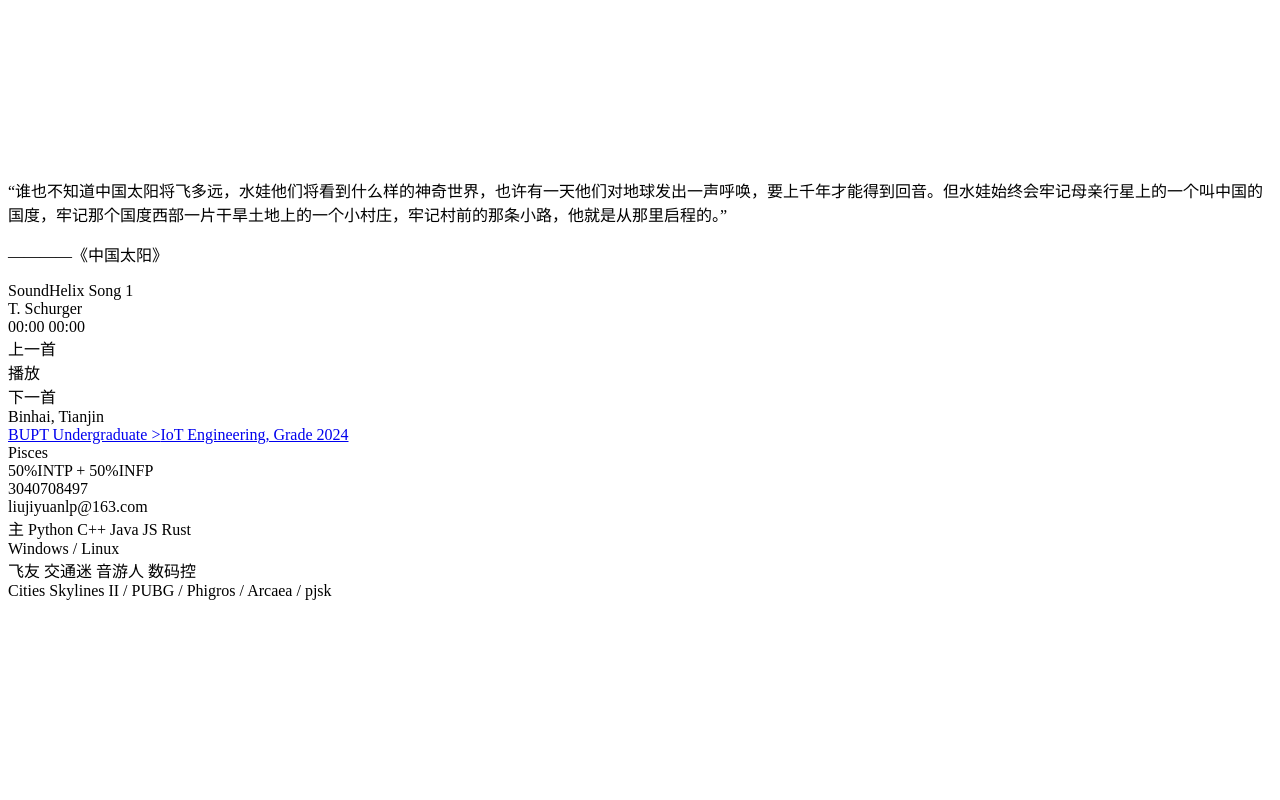
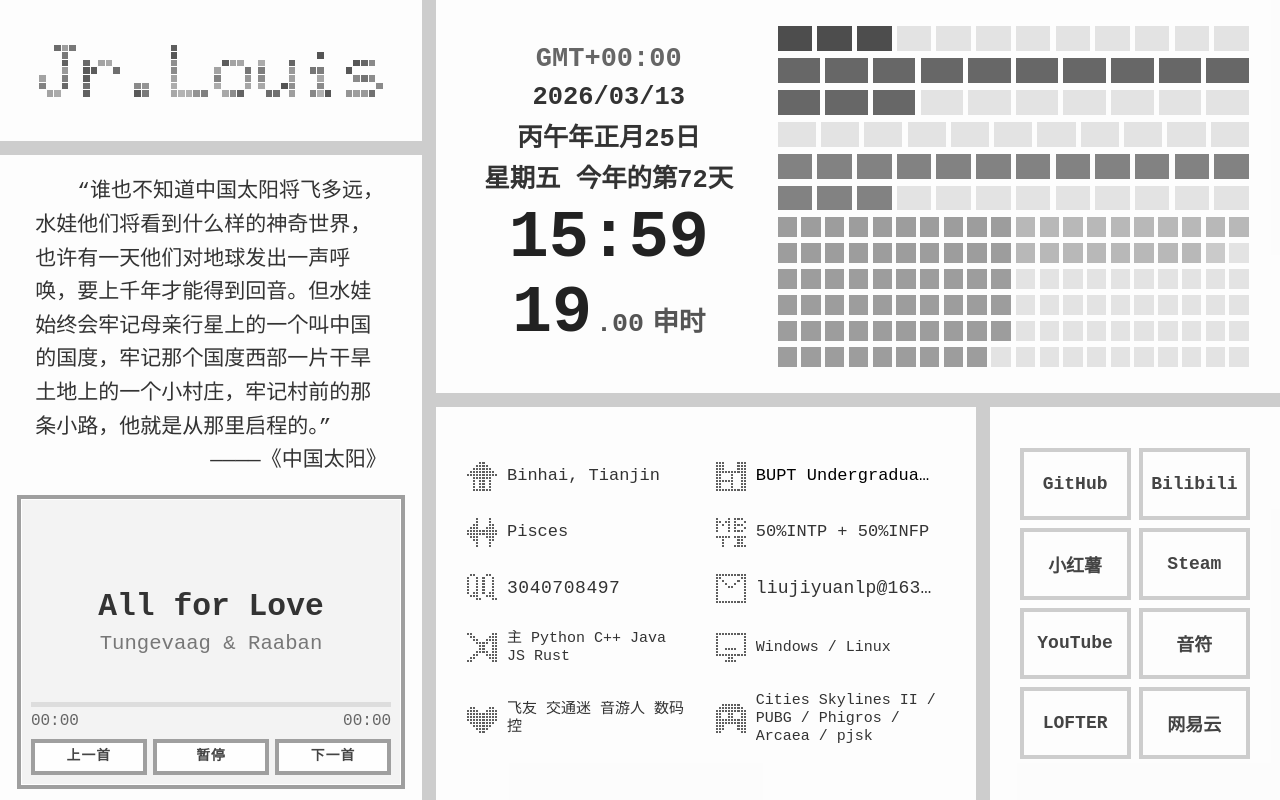
Before and after one commit to nyanpasu-louis/nympasu-louis.github.io, a plain HTML site: page index.html in a window 1280 px wide. Drawn offline with Linux system fonts and the light colour scheme; animation ran at ten frames a second; a web font is replaced by a local one.

Commit message:
Add stylesheet link and main.js script to index.html
Added a link to the stylesheet and included a script for main.js.

```diff
--- a/index.html
+++ b/index.html
@@ -1,9 +1,12 @@
 <html>
 <head>
+
+
     <meta charset="UTF-8">
     <meta name="viewport" content="width=device-width, initial-scale=1.0">
     <title>Jr.Louis的主页</title>
     <meta name="slug" content="index">
+     <link rel="stylesheet" href="style.css">
 </head>
 <body>
     <canvas id="bgCanvas"></canvas>
@@ -114,5 +117,8 @@
             </div>
         </div>
     </div>
+     <canvas id="bgCanvas"></canvas>
+    <script src="main.js"></script>
 </body>
+
 </html>
```
